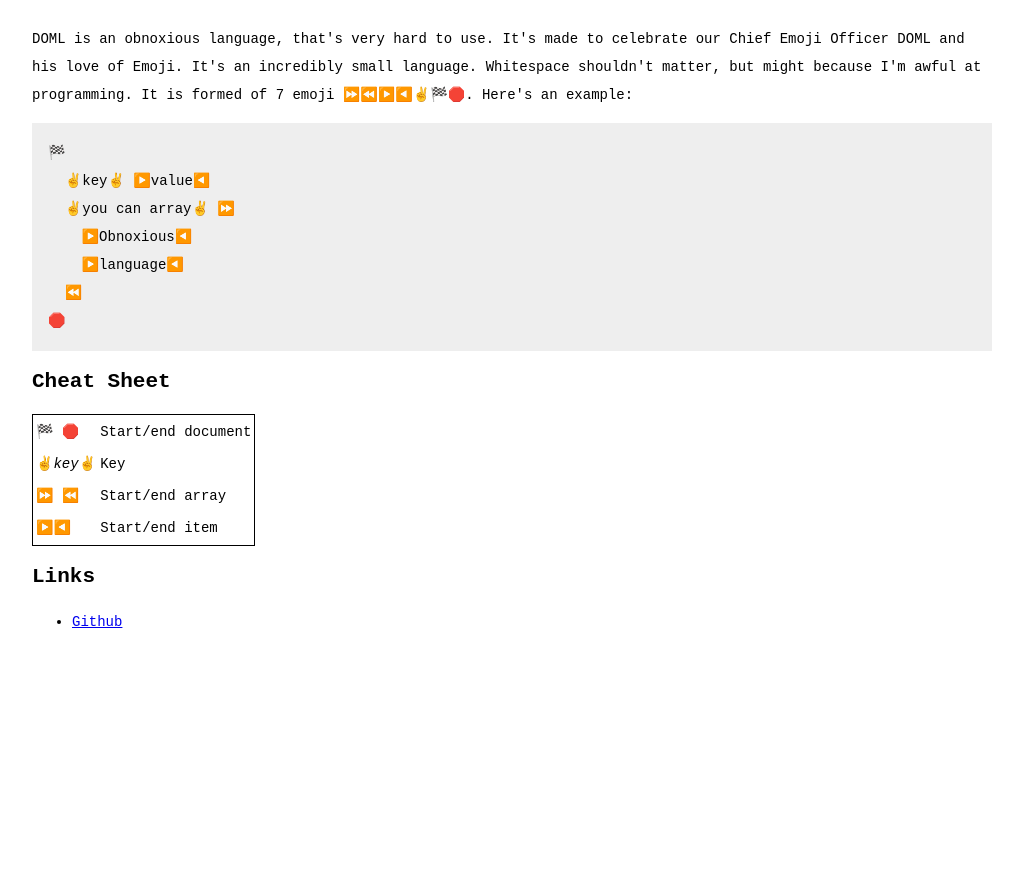
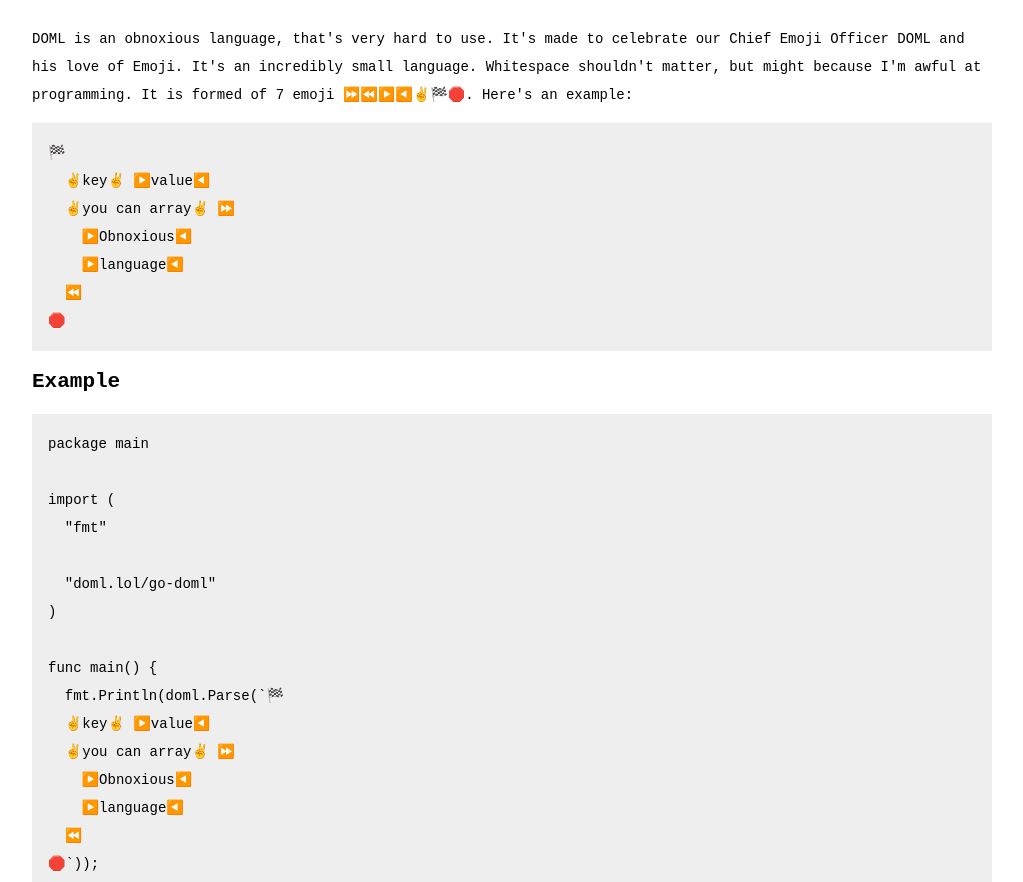
Before and after one commit to SemanticallyNull/go-doml, a plain HTML site: page index.html in a window 1280 px wide. Shown: the part 70-952 px from the top of the page, without its empty margins (128-1151 px from the left). Before the commit the page ends 800 px from the top, so only its background shows below. Drawn offline with Linux system fonts and the light colour scheme.

Commit message:
Update doml.lol

```diff
--- a/index.html
+++ b/index.html
@@ -27,6 +27,26 @@
     ▶️language◀️
   ⏪
 🛑</code></pre>
+      <h2>Example</h2>
+      <pre><code>package main
+
+import (
+  "fmt"
+
+  "doml.lol/go-doml"
+)
+
+func main() {
+  fmt.Println(doml.Parse(`🏁
+  ✌️key✌️ ▶️value◀️
+  ✌️you can array✌️ ⏩
+    ▶️Obnoxious◀️
+    ▶️language◀️
+  ⏪
+🛑`));
+}
+</code></pre>
+
       <h2>Cheat Sheet</h2>
       <table>
         <tr>
```
